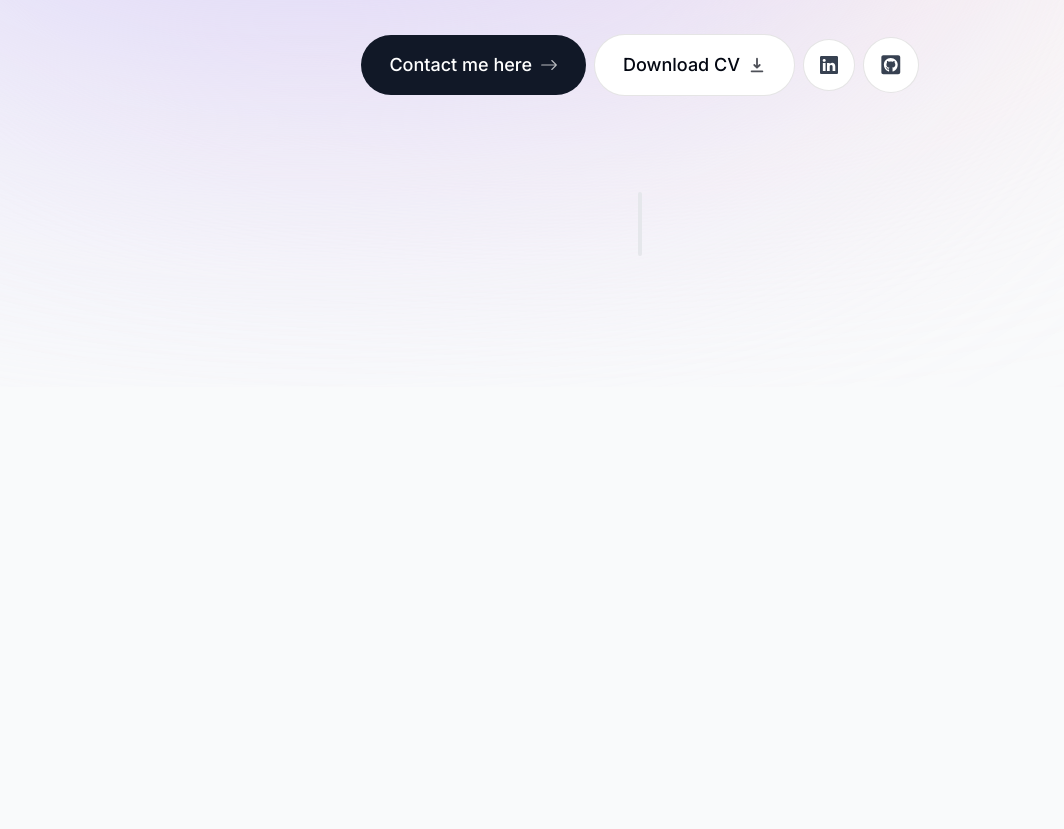
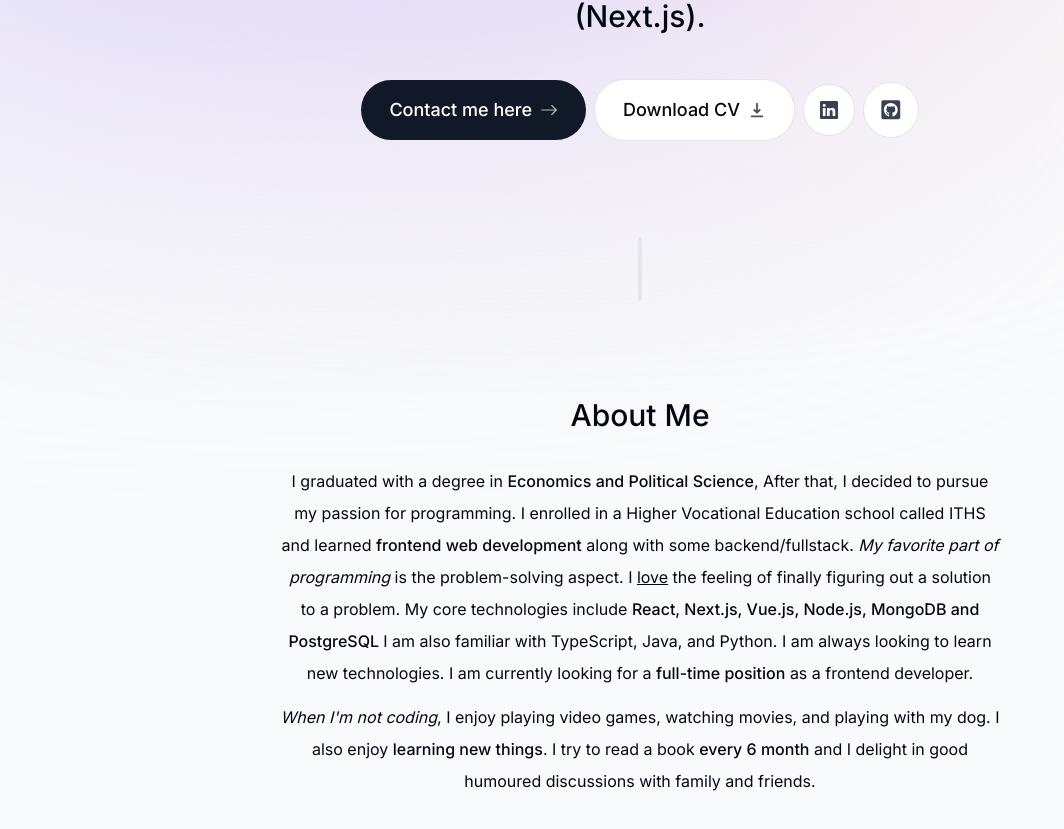
Before and after one commit to axxcident/Portafolio, a Next.js app: page / in a window 1280 px wide. Shown: the part 413-1242 px from the top of the page, without its empty margins (0-1064 px from the left). Before the commit the page ends 800 px from the top, so only its background shows below. Built offline with nearby package versions, Linux system fonts and the light colour scheme.

Commit message:
projects section 2:14:00

```diff
--- a/app/page.tsx
+++ b/app/page.tsx
@@ -1,3 +1,4 @@
+import About from "@/components/about";
 import Intro from "@/components/intro";
 import SectionDivider from "@/components/section-divider";
 
@@ -6,6 +7,7 @@
     <main className="flex flex-col items-center p-4">
       <Intro />
       <SectionDivider />
+      <About />
     </main>
   );
 }
--- /dev/null
+++ b/components/about.tsx
@@ -0,0 +1,50 @@
+"use client";
+import React from "react";
+import { motion } from "framer-motion";
+import SectionHeading from "./section-heading";
+// import { useSectionInView } from "@/lib/hooks";
+
+const About = () => {
+  // const { ref } = useSectionInView("About");
+
+  return (
+    <motion.section
+      // ref={ref}
+      className="mb-28 max-w-[45rem] text-center leading-8 sm:mb-40 scroll-mt-28"
+      initial={{ opacity: 0, y: 100 }}
+      animate={{ opacity: 1, y: 0 }}
+      transition={{ delay: 0.2 }}
+      id="about"
+    >
+      <SectionHeading>About me</SectionHeading>
+      <p className="mb-3">
+        I graduated with a degree in{" "}
+        <span className="font-medium">Economics and Political Science</span>,
+        After that, I decided to pursue my passion for programming. I enrolled
+        in a Higher Vocational Education school called ITHS and learned{" "}
+        <span className="font-medium">frontend web development</span> along with
+        some backend/fullstack.{" "}
+        <span className="italic">My favorite part of programming</span> is the
+        problem-solving aspect. I <span className="underline">love</span> the
+        feeling of finally figuring out a solution to a problem. My core
+        technologies include{" "}
+        <span className="font-medium">
+          React, Next.js, Vue.js, Node.js, MongoDB and PostgreSQL{" "}
+        </span>
+        I am also familiar with TypeScript, Java, and Python. I am always
+        looking to learn new technologies. I am currently looking for a{" "}
+        <span className="font-medium">full-time position</span> as a frontend
+        developer.
+      </p>
+      <p>
+        <span className="italic">When I'm not coding</span>, I enjoy playing
+        video games, watching movies, and playing with my dog. I also enjoy{" "}
+        <span className="font-medium">learning new things</span>. I try to read
+        a book <span className="font-medium">every 6 month</span> and I delight
+        in good humoured discussions with family and friends.
+      </p>
+    </motion.section>
+  );
+};
+
+export default About;
--- a/components/intro.tsx
+++ b/components/intro.tsx
@@ -59,10 +59,10 @@
         animate={{ opacity: 1, y: 0 }}
       >
         <span className="font-bold">Hello, I'm Axel.</span> I'm a{" "}
-        <span className="font-bold">frontend developer</span> with junior
-        experience. I enjoy designing & building{" "}
+        <span className="font-bold">frontend developer</span> that aspires to
+        get some professional experience. I enjoy designing & building{" "}
         <span className="italic">sites & apps</span>. My focus is{" "}
-        <span className="underline">React (Next.js)</span>.
+        <span className="underline">React</span> (Next.js).
       </motion.h1>
       <motion.div
         initial={{ opacity: 0, y: 100 }}
--- /dev/null
+++ b/components/section-heading.tsx
@@ -0,0 +1,11 @@
+import React from "react";
+
+type SectionHeadingProps = {
+  children: React.ReactNode;
+};
+
+const SectionHeading = ({ children }: SectionHeadingProps) => {
+  return <h2 className="text-3xl font-medium capitalize mb-8">{children}</h2>;
+};
+
+export default SectionHeading;
```
